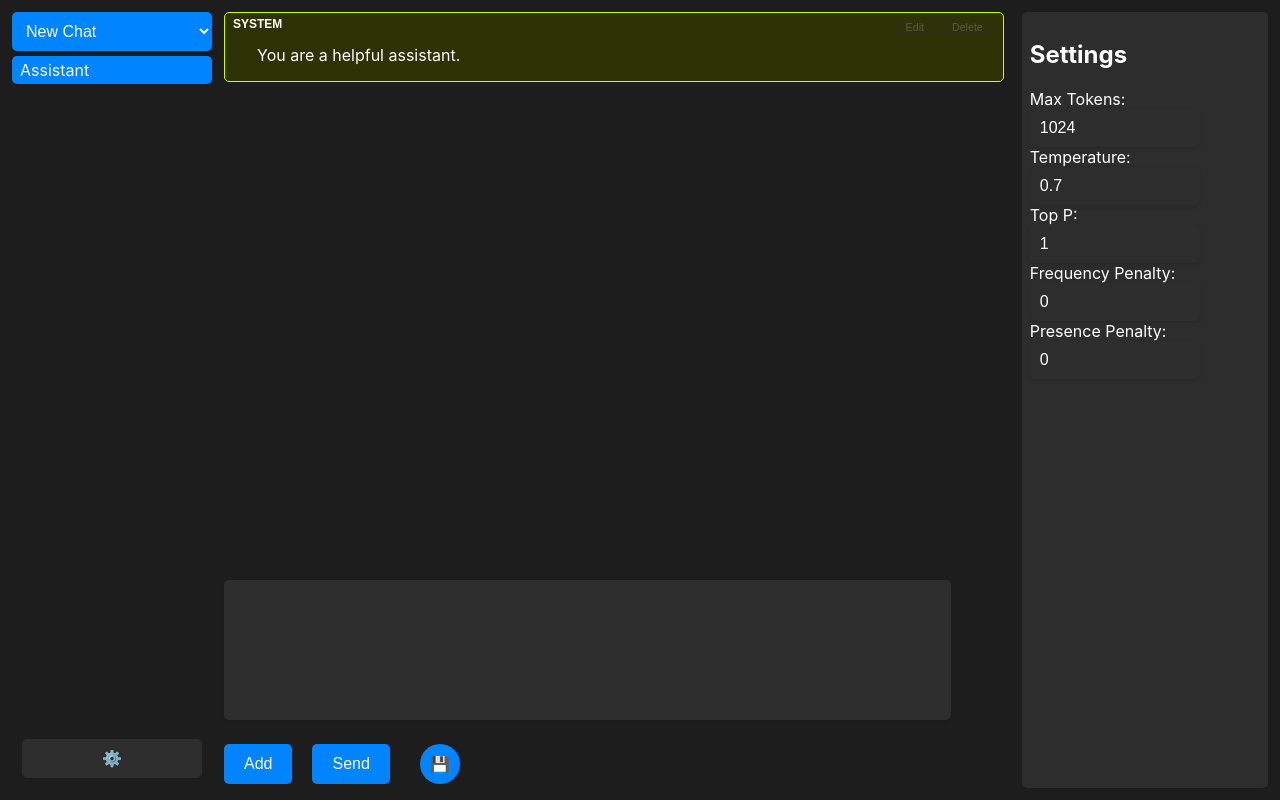
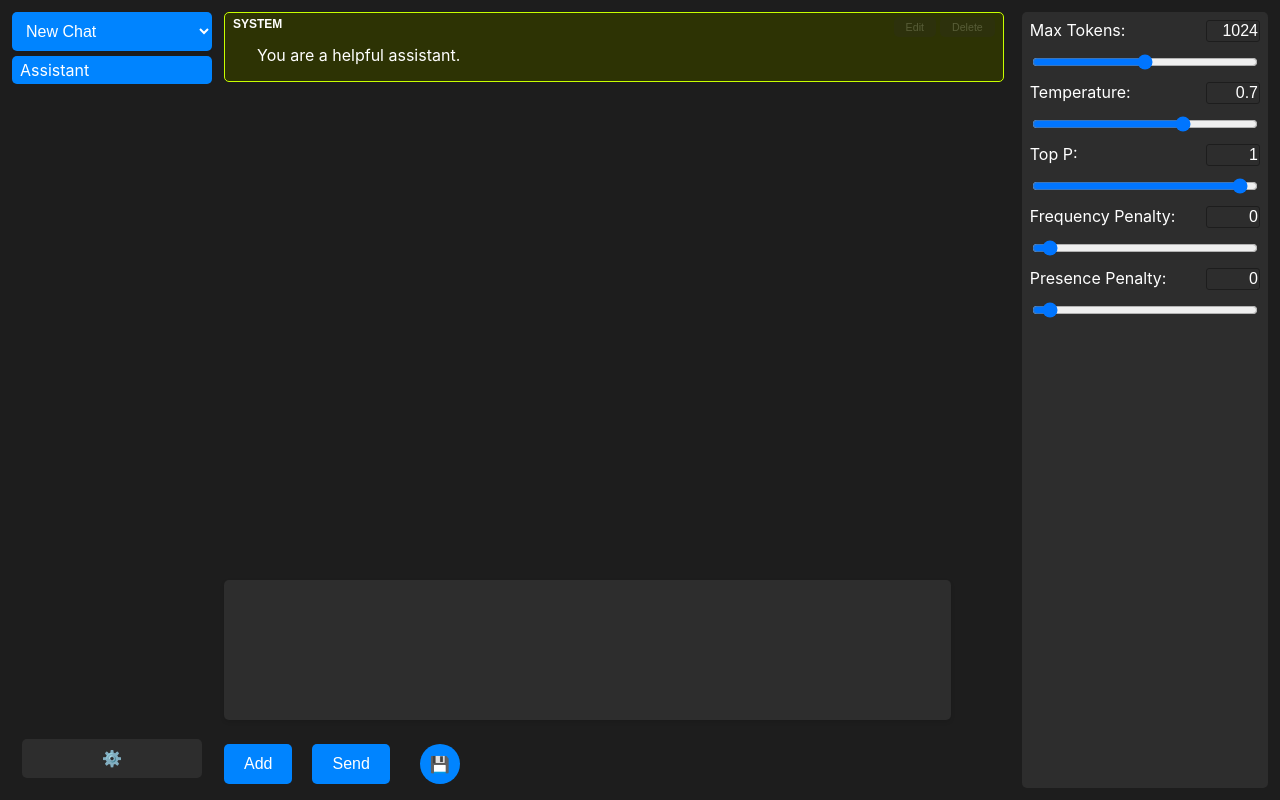
Before and after one commit to zac-crites/chatgui, a React (Create React App) app: page / in a window 1280 px wide. Built offline with nearby package versions, Linux system fonts and the light colour scheme.

Commit message:
Better settings panel

```diff
--- a/src/App.css
+++ b/src/App.css
@@ -203,17 +203,17 @@ label {
   margin: 12px;
 }
 
+.settings-panel label {
+  display: flex;
+  flex-direction: column;
+}
+
 input {
   padding: 10px;
-  margin-right: 10px;
-  margin-bottom: 0;
   border: none;
-  border-radius: 5px;
-  box-shadow: 0 2px 4px rgba(0, 0, 0, 0.1);
   font-size: 16px;
   background-color: #2d2d2d;
   color: #fff;
-  width: 150px;
 }
 
 textarea {
--- a/src/App.tsx
+++ b/src/App.tsx
@@ -27,7 +27,7 @@ function App() {
   const [history, setHistory] = useState<Chat[]>(() => JSON.parse(localStorage.getItem('history') as string) ?? []);
   const [archive, setArchive] = useState<Chat[]>(() => JSON.parse(localStorage.getItem('archive') as string) ?? []);
 
-  const selectedChat = chats.find((chat) => chat.id === selectedChatId) || new Chat("", []);
+  const selectedChat = chats.find((chat) => chat.id === selectedChatId) || defaultChat;
 
   useEffect(() => localStorage.setItem('chats', JSON.stringify(chats)), [chats]);
   useEffect(() => localStorage.setItem('selectedChatId', selectedChatId), [selectedChatId]);
--- /dev/null
+++ b/src/PropertySlider.css
@@ -0,0 +1,34 @@
+.slider {
+    display: flex;
+    flex-direction: column;
+}
+
+.slider > div {
+    display: flex;
+}
+
+.slider > div > div {
+    flex: 1 0;
+}
+
+.slider > div input {
+    flex: 0 1;
+    appearance: none;
+    border: 1px solid #1d1d1d;
+    min-width: 50px;
+    border-radius: 3px;
+    font-size: 16px;
+    padding: 1px;
+    text-align: right;
+}
+
+.slider > input {
+    width: auto;
+    border: none;
+}
+
+.slider input[type="number"]::-webkit-inner-spin-button,
+.slider input[type="number"]::-webkit-outer-spin-button {
+  -webkit-appearance: none;
+  margin: 0;
+}
--- /dev/null
+++ b/src/PropertySlider.tsx
@@ -0,0 +1,46 @@
+import "./PropertySlider.css"
+
+type PropertySliderProps = {
+    label: string
+    value: string | number,
+    min: string | number | undefined,
+    max: string | number | undefined,
+    step: string | number | undefined
+    onChange: (newValue: string) => void
+}
+
+const PropertySlider = ({
+    label,
+    value,
+    min,
+    max,
+    step,
+    onChange,
+}: PropertySliderProps) => {
+
+    return (
+        <div className="slider">
+            <div>
+                <div>{label}</div>
+                <input
+                    type="number"
+                    min={min}
+                    max={max}
+                    value={value}
+                    onFocus={(e)=>e.target.select()}
+                    onChange={(e)=>onChange(e.target.value)}
+                />
+            </div>
+            <input
+                type="range"
+                min={min}
+                max={max}
+                value={value}
+                step={step}
+                onChange={(e)=>onChange(e.target.value)}
+            />
+        </div>
+    )
+};
+
+export default PropertySlider;
--- a/src/RequestHelper.tsx
+++ b/src/RequestHelper.tsx
@@ -29,6 +29,8 @@ class RequestHelper {
             ...this.requestSettings,
             messages: messages.filter( m => vaildRoles.has(m.role)).map((m:any) => ({ role: m.role, content: m.content })) };
 
+        console.log( settings );
+
         const response = await openai.createChatCompletion( settings );
 
         console.log( response.data );
--- a/src/SettingsPanel.tsx
+++ b/src/SettingsPanel.tsx
@@ -1,70 +1,54 @@
 import { CreateChatCompletionRequest } from 'openai';
 
+import PropertySlider from './PropertySlider';
+
 type SettingsPanelProps = {
-  requestSettings : CreateChatCompletionRequest,
-  setRequestSettings : (_:CreateChatCompletionRequest)=>void,
+  requestSettings: CreateChatCompletionRequest,
+  setRequestSettings: (_: CreateChatCompletionRequest) => void,
 }
 
 const SettingsPanel = ({
   requestSettings,
   setRequestSettings
-} : SettingsPanelProps ) =>  {
+}: SettingsPanelProps) => {
 
   return (
     <div className="settings-panel">
-      <h2>Settings</h2>
-      <label>
-        Max Tokens:
-        <input
-          type="number"
-          value={requestSettings.max_tokens}
-          onChange={(event) => setRequestSettings({ ...requestSettings, max_tokens: parseInt(event.target.value) })}
-        />
-      </label>
-      <label>
-        Temperature:
-        <input
-          type="number"
-          step="0.1"
+      <PropertySlider
+        label="Max Tokens:"
+        min="1"
+        max="2048"
+        step="1"
+        value={requestSettings.max_tokens ?? 1024}
+        onChange={(v) => setRequestSettings({ ...requestSettings, max_tokens: parseInt(v) })} />
+      <PropertySlider
+        label="Temperature:"
         min="0"
         max="1"
+        step=".05"
         value={requestSettings.temperature ?? 0.7}
-          onChange={(event) => setRequestSettings({ ...requestSettings, temperature: parseFloat(event.target.value) })}
-        />
-      </label>
-      <label>
-        Top P:
-        <input
-          type="number"
-          step="0.1"
+        onChange={(v) => setRequestSettings({ ...requestSettings, temperature: parseFloat(v) })} />
+      <PropertySlider
+        label="Top P:"
         min="0"
         max="1"
+        step=".05"
         value={requestSettings.top_p ?? 1.0}
-          onChange={(event) => setRequestSettings({ ...requestSettings, top_p: parseFloat(event.target.value) })}
-        />
-      </label>
-      <label>
-        Frequency Penalty:
-        <input
-          type="number"
-          step="0.1"
+        onChange={(v) => setRequestSettings({ ...requestSettings, top_p: parseFloat(v) })} />
+      <PropertySlider
+        label="Frequency Penalty:"
         min="0"
         max="1"
+        step=".05"
         value={requestSettings.frequency_penalty ?? 0.0}
-          onChange={(event) => setRequestSettings({ ...requestSettings, frequency_penalty: parseFloat(event.target.value) })}
-        />
-      </label>
-      <label>
-        Presence Penalty:
-        <input
-          type="number"
-          step="0.1"
+        onChange={(v) => setRequestSettings({ ...requestSettings, frequency_penalty: parseFloat(v) })} />
+      <PropertySlider
+        label="Presence Penalty:"
         min="0"
         max="1"
+        step=".05"
         value={requestSettings.presence_penalty ?? 0.0}
-          onChange={(event) => setRequestSettings({ ...requestSettings, presence_penalty: parseFloat(event.target.value) })}
-        />
-      </label>
+        onChange={(v) => setRequestSettings({ ...requestSettings, presence_penalty: parseFloat(v) })} />
     </div>
   );
 }
```
Lines whose indentation alone changed are shown as unchanged.
